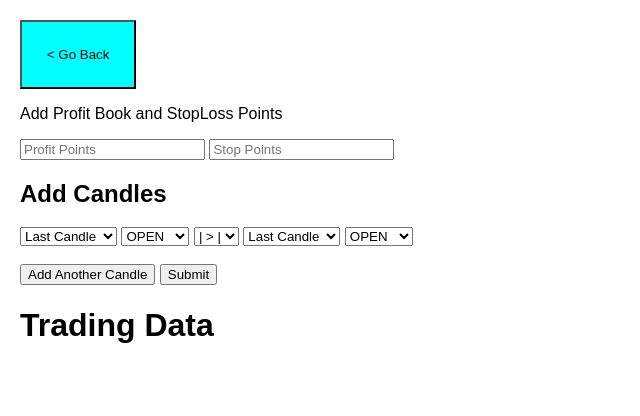
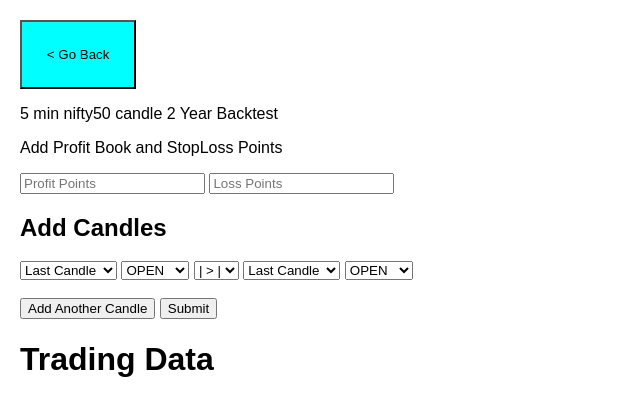
Before and after one commit to syncrao/tradefi, a Flask app: page /backtest in a window 1280 px wide. Shown: the top 416 px of the page, without its empty margins (0-640 px from the left). Run offline with Flask 3, Linux system fonts and the light colour scheme; parts of the project's set-up code (start-up, migrations or seed data) failed here and were passed over.

Commit message:
stoploss added

```diff
--- a/api/templates/backtest.html
+++ b/api/templates/backtest.html
@@ -35,13 +35,13 @@
             style="text-decoration: none; color: black;" href="/fut">
             < Go Back</a></button>
 
-
+        <p>5 min nifty50 candle 2 Year Backtest</p>
 
     <div id="student-list">
         <div>
             <p>Add Profit Book and StopLoss Points</p>
             <input type="number" placeholder="Profit Points " class="profit">
-            <input type="number" placeholder="Stop Points" class="loss">
+            <input type="number" placeholder="Loss Points" class="loss">
             <br>
             <h2>Add Candles</h2>
 
```
